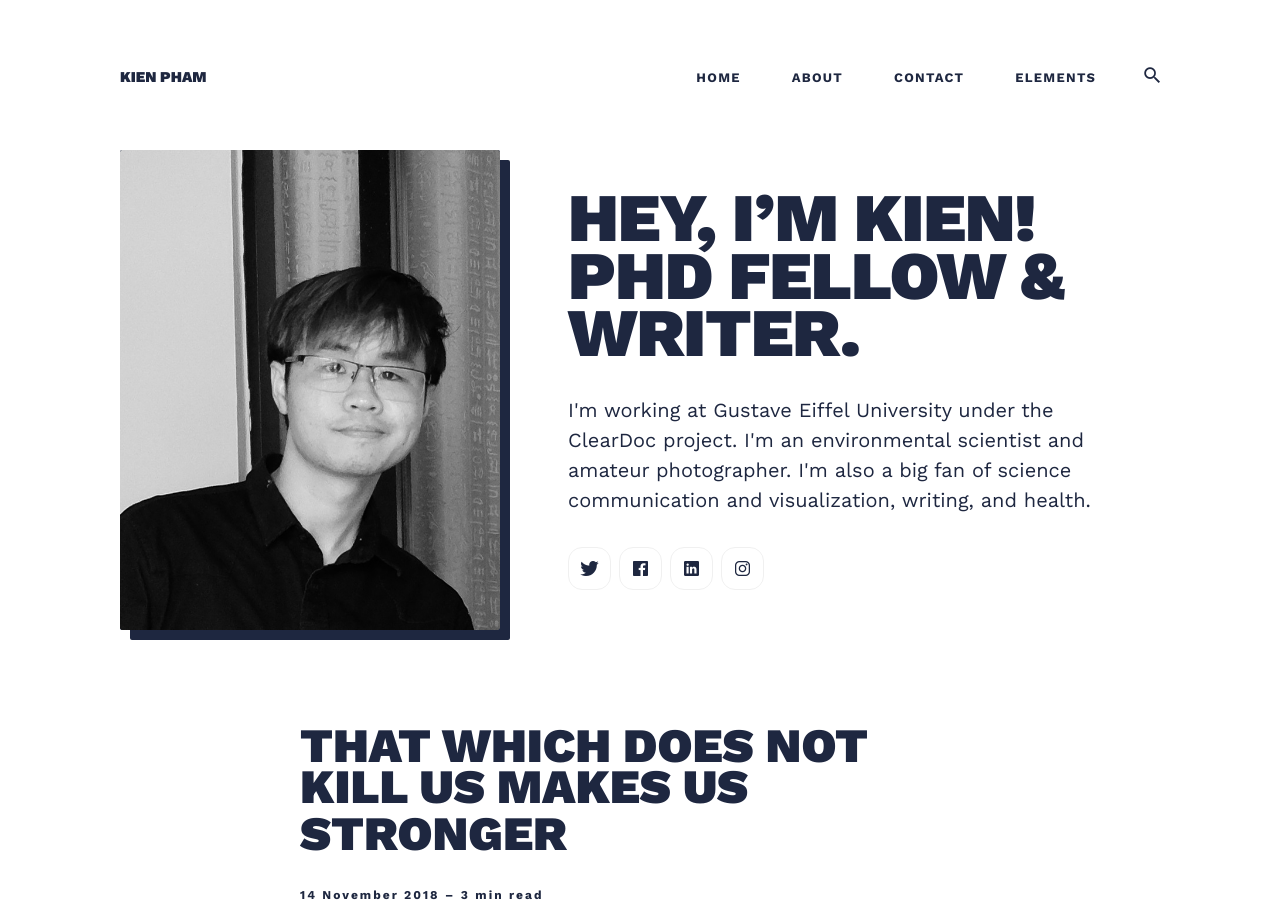
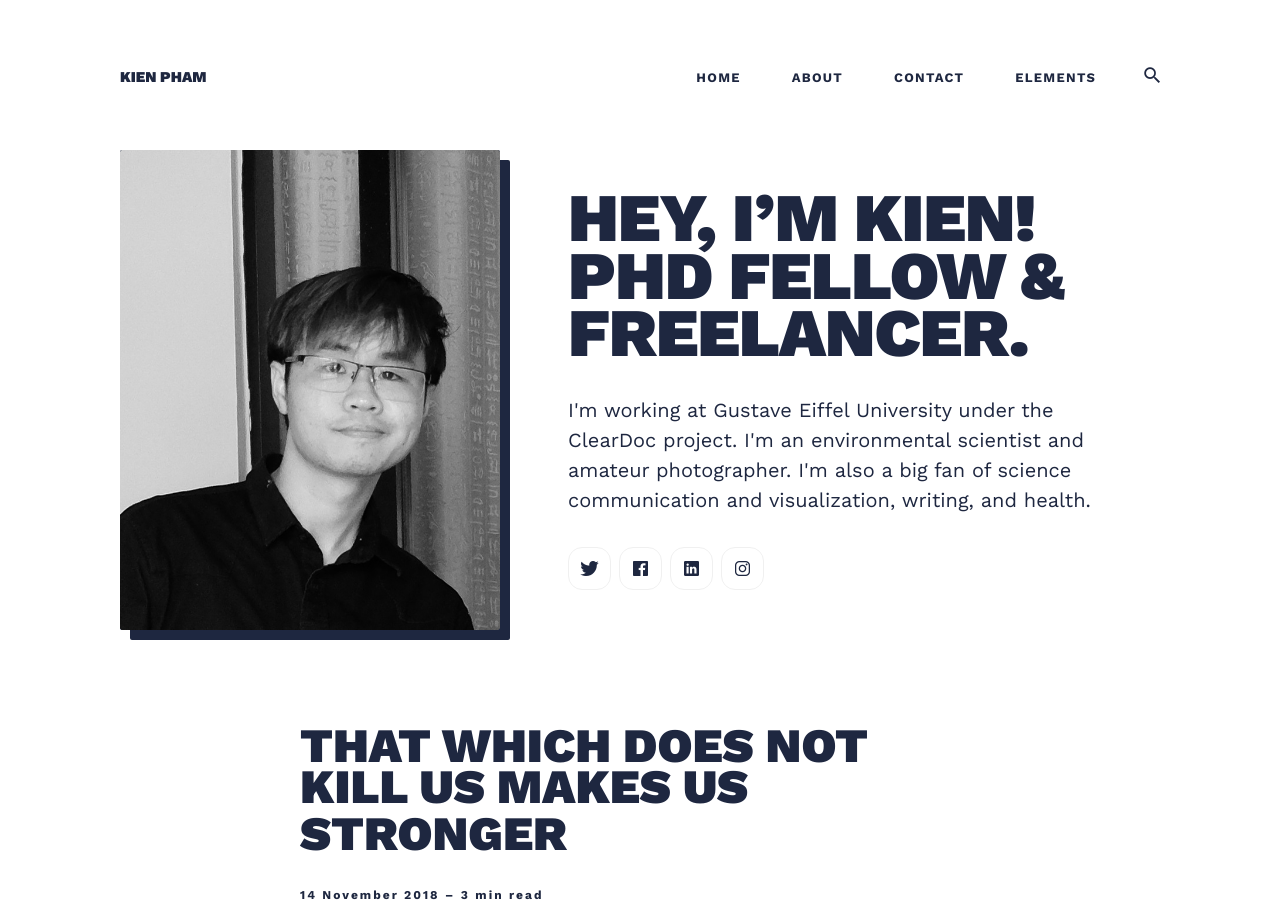
Before and after one commit to ray-ers/ray-ers.github.io, a Jekyll site: the page built from index.html, in a window 1280 px wide and 900 px high. Built offline with Jekyll 4.4.1, drawn with Linux system fonts in a browser that asks for light colours; nearby versions of some CDN libraries; the list of posts is cut into pages by our own code.

Commit message:
Update _config.yml

```diff
--- a/_config.yml
+++ b/_config.yml
@@ -25,7 +25,7 @@ social:
 #-------------------------------
 # Hero Settings
 hero:
-  hero__title: Hey, I’m Kien! PhD Fellow & Writer.
+  hero__title: Hey, I’m Kien! PhD Fellow & Freelancer.
   hero__description: I'm working at Gustave Eiffel University under the ClearDoc project. I'm an environmental scientist and amateur photographer. I'm also a big fan of science communication and visualization, writing, and health.
   hero__image: '/images/01-1.jpg'
 
```
